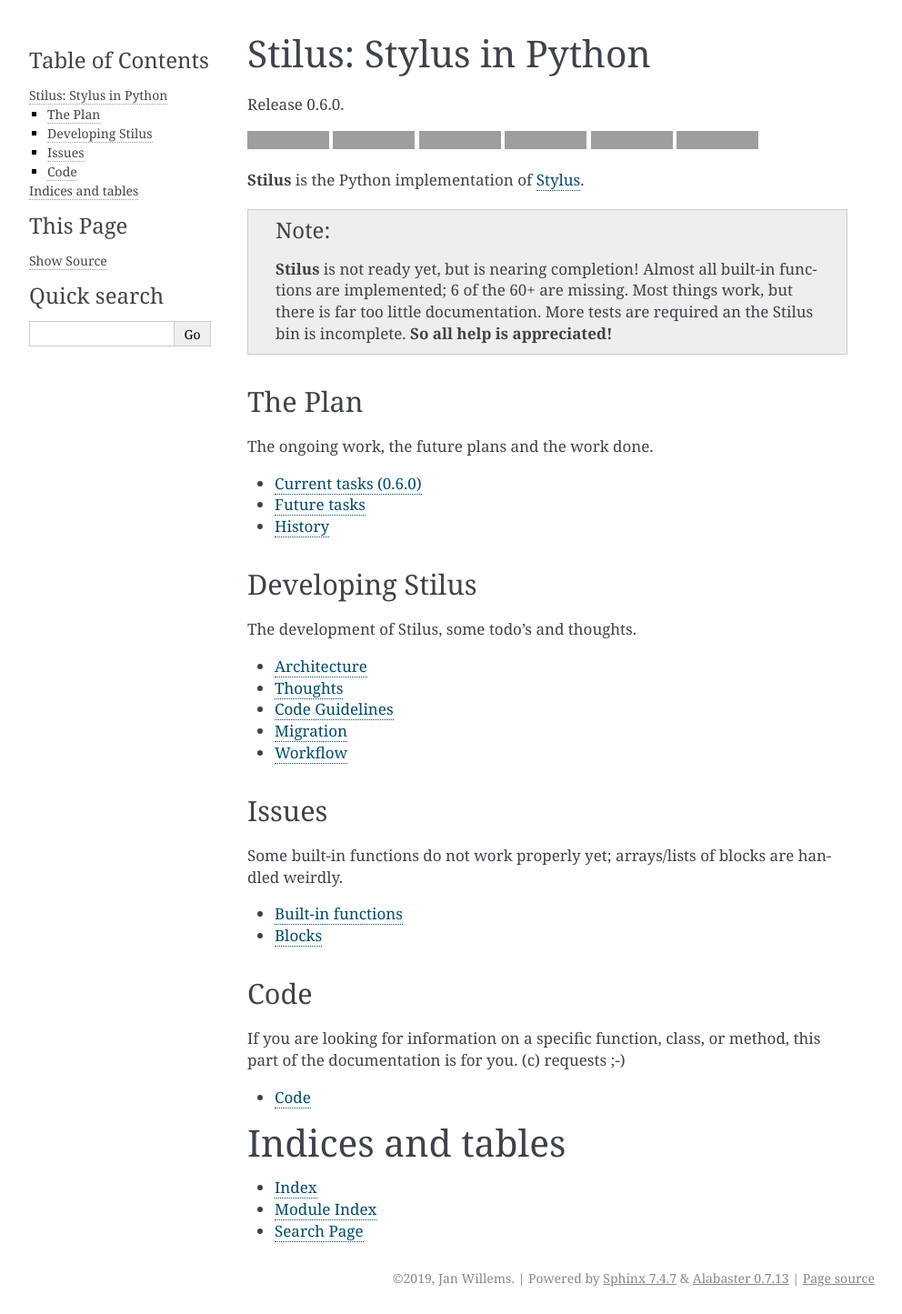
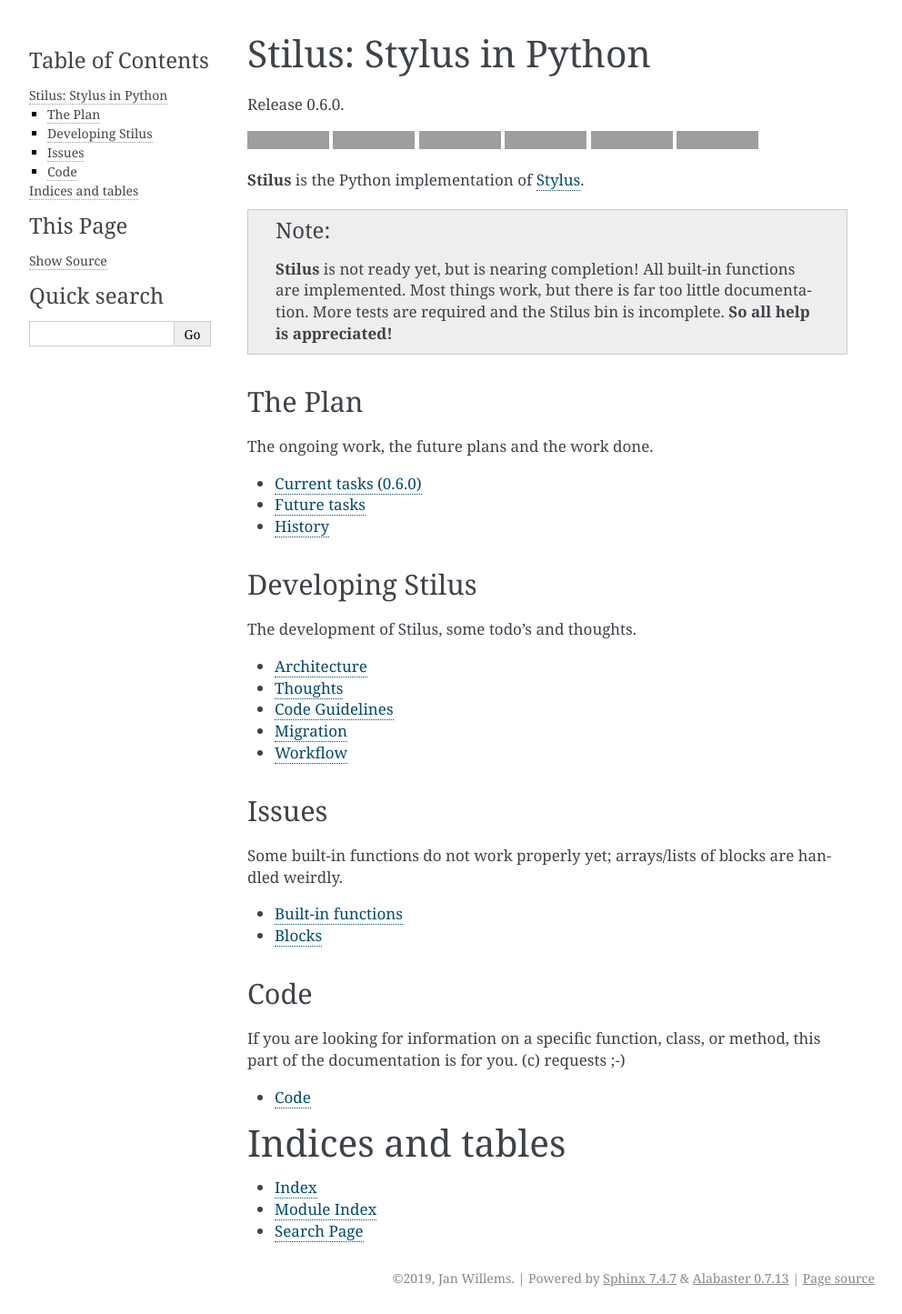
Before and after one commit to jw/stilus, a Sphinx documentation site: the page built from docs/index.rst, in a window 1280 px wide. Shown: the whole page at 91% size, without its empty margins (148-1140 px from the left). Built offline with Sphinx 7.4.7, drawn with Linux system fonts in a browser that asks for light colours; grey boxes are pictures that could not be loaded.

Commit message:
Small documentation update.

```diff
--- a/docs/index.rst
+++ b/docs/index.rst
@@ -28,7 +28,7 @@
 
 **Stilus** is the Python implementation of `Stylus <http://stylus-lang.com>`_.
 
-.. note:: **Stilus** is not ready yet, but is nearing completion! Almost all built-in functions are implemented; 6 of the 60+ are missing. Most things work, but there is far too little documentation. More tests are required an the Stilus bin is incomplete.  **So all help is appreciated!**
+.. note:: **Stilus** is not ready yet, but is nearing completion! All built-in functions are implemented. Most things work, but there is far too little documentation. More tests are required and the Stilus bin is incomplete.  **So all help is appreciated!**
 
 The Plan
 --------
```
